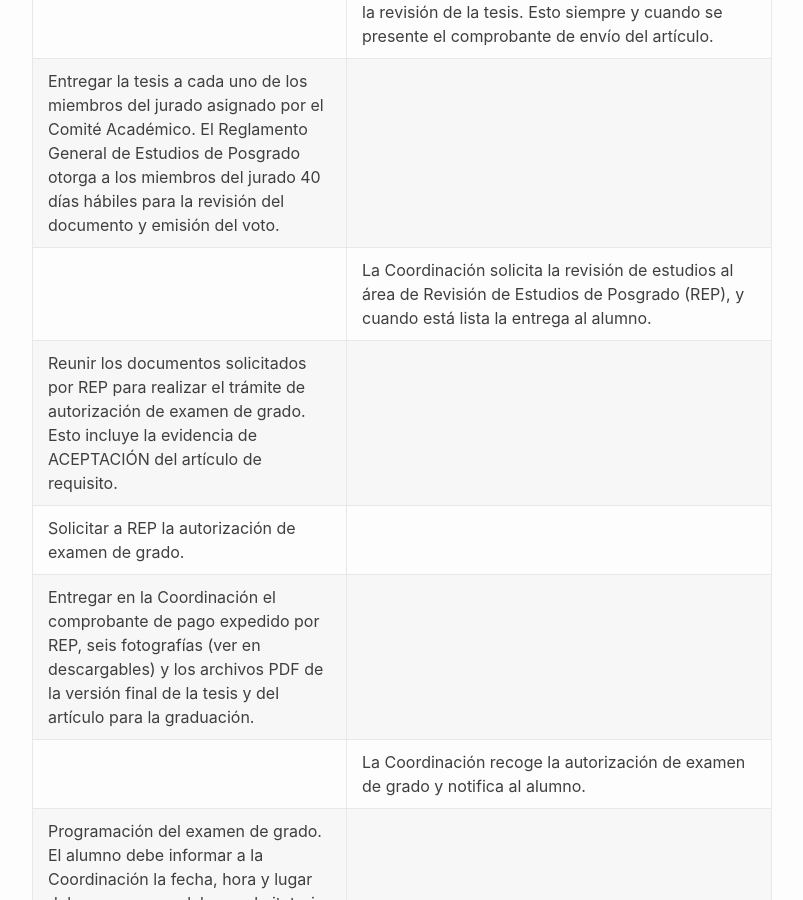
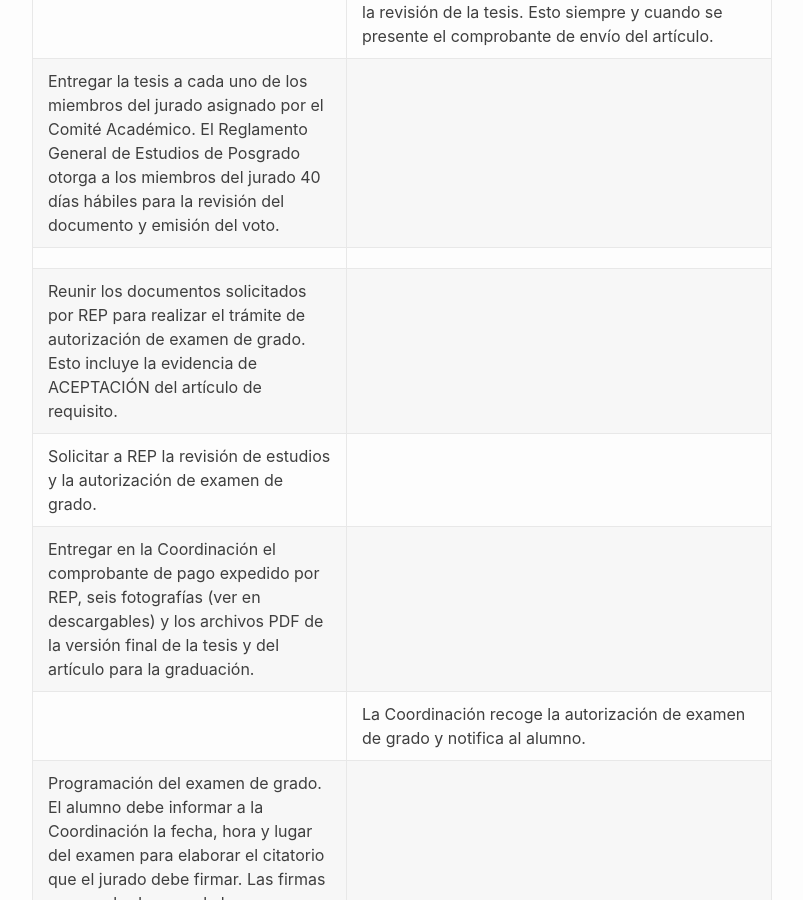
Before and after one commit to pcs-unam/pcs-unam.github.io, a Jekyll site: the page built from doctorado/graduacion.md, in a window 1280 px wide and 900 px high, scrolled down 1367 px. Shown: the whole window, without its empty margins (238-1041 px from the left). Built offline with Jekyll 4.4.1, drawn with Linux system fonts in a browser that asks for light colours; some of the changed lines change nothing that is shown.

Commit message:
Se actualizó que la revisión de estudios y la autorización de examen de grado se solicitan juntas.

```diff
--- a/doctorado/graduacion.md
+++ b/doctorado/graduacion.md
@@ -51,7 +51,6 @@
 <tr>
 <td></td>
 <td>
-La Coordinación solicita la revisión de estudios al área de Revisión de Estudios de Posgrado (REP), y cuando está lista la entrega al alumno.
 </td>
 </tr>
 <tr>
@@ -62,7 +61,7 @@
 </tr>
 <tr>
 <td>
-Solicitar a REP la autorización de examen de grado.
+Solicitar a REP la revisión de estudios y la autorización de examen de grado.
 </td>
 <td></td>
 </tr>
```
